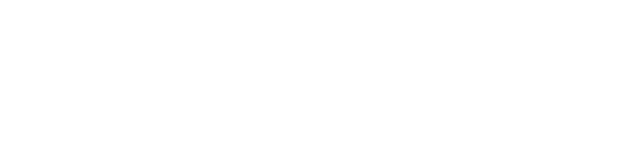
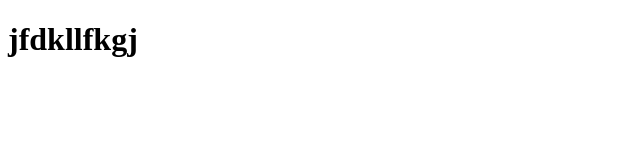
Before and after one commit to VladYefimchuk/Vlad, a plain HTML site: page index.html in a window 1280 px wide. Shown: the whole page, without its empty margins (0-640 px from the left). Drawn offline with Linux system fonts and the light colour scheme.

Commit message:
Заголовок

```diff
--- a/index.html
+++ b/index.html
@@ -6,6 +6,6 @@
     <link rel="stylesheet" href="style.css">
 </head>
 <body>
-
+    <h1>jfdkllfkgj</h1>
 </body>
 </html>
```
